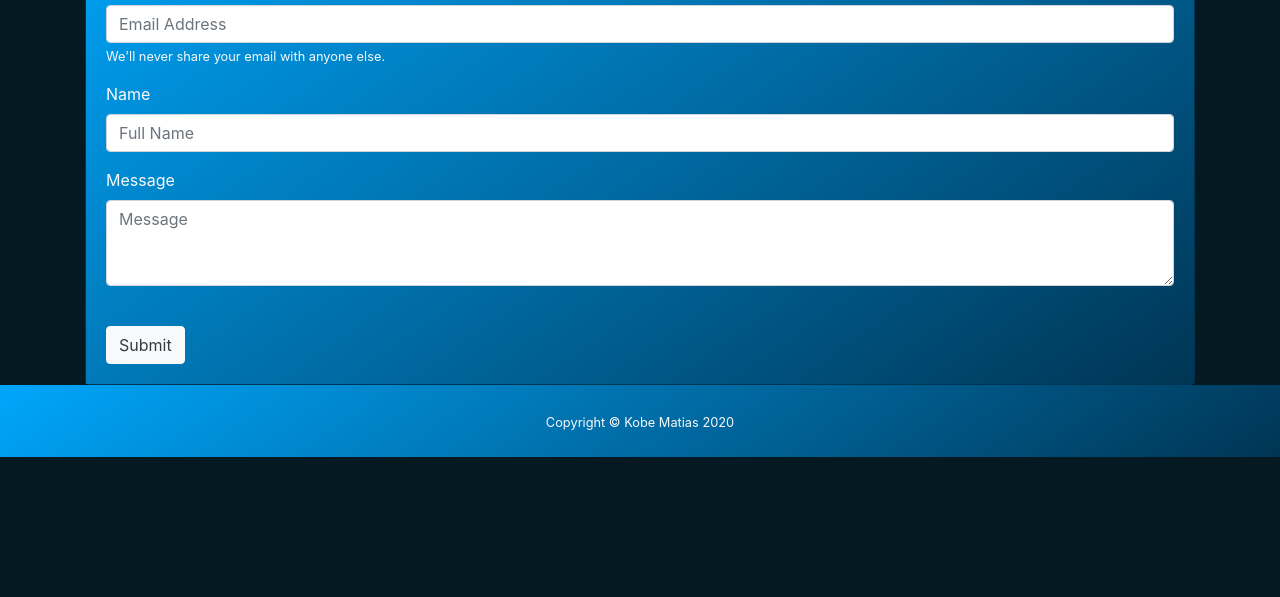
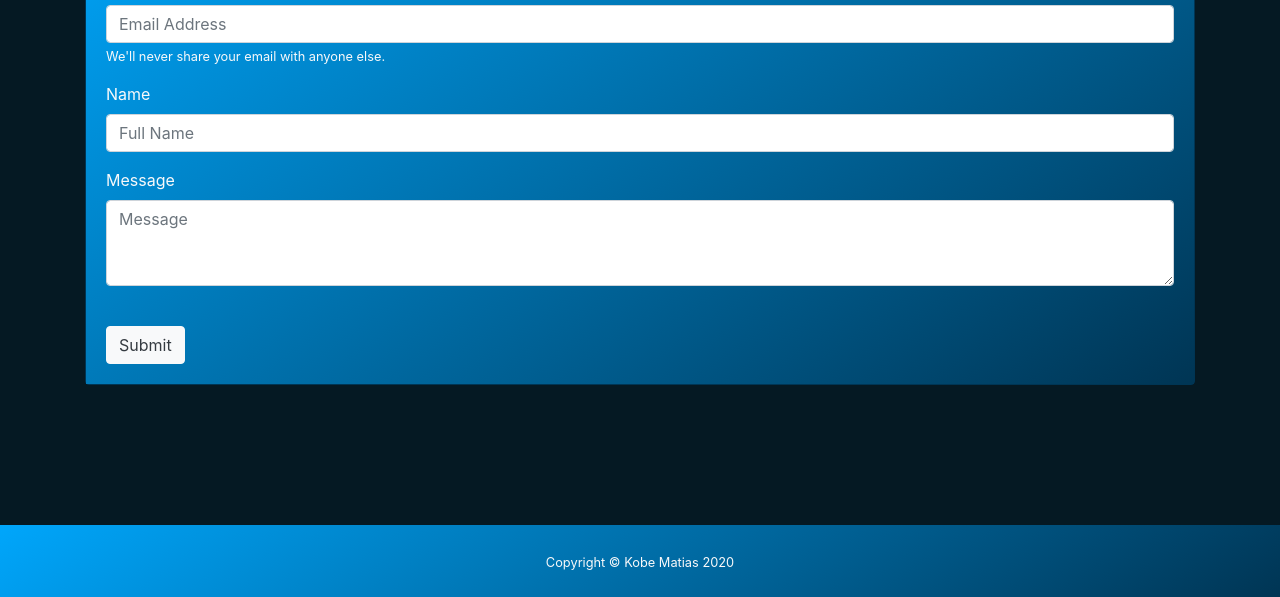
Before and after one commit to KobeMatias/subsetta, a plain HTML site: page contact.html in a window 1280 px wide. Shown: the part 203-800 px from the top of the page. Drawn offline with nearby package versions, Linux system fonts and the light colour scheme; a web font is replaced by a local one.

Commit message:
footer updated

```diff
--- a/css/style.css
+++ b/css/style.css
@@ -60,10 +60,15 @@ body {
   height: 100%;
 }
 
-#page-content {
+body {
+    display: flex;
+    flex-direction: column;
+}
+
+.container {
   flex: 1 0 auto;
 }
 
 #sticky-footer {
-  flex-shrink: none;
+  flex-shrink: 0;
 }
```
